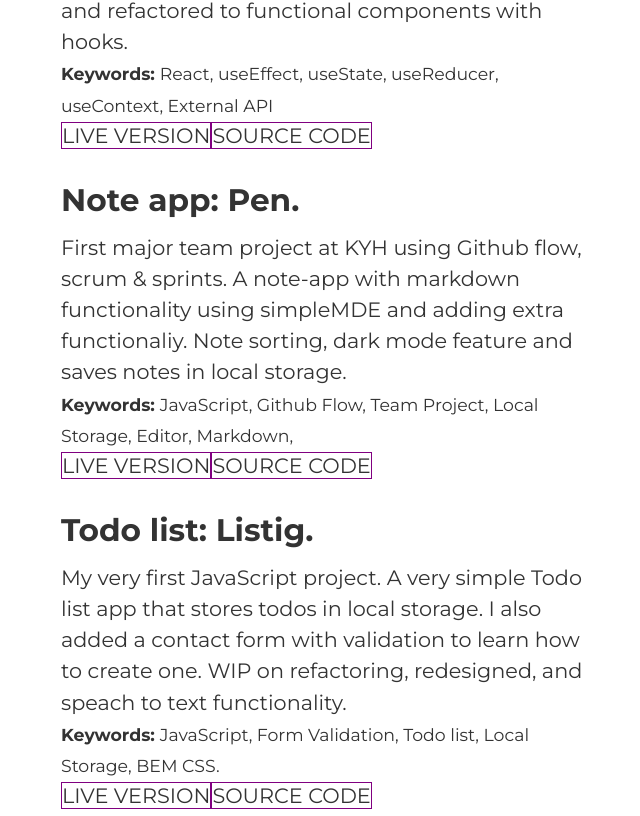
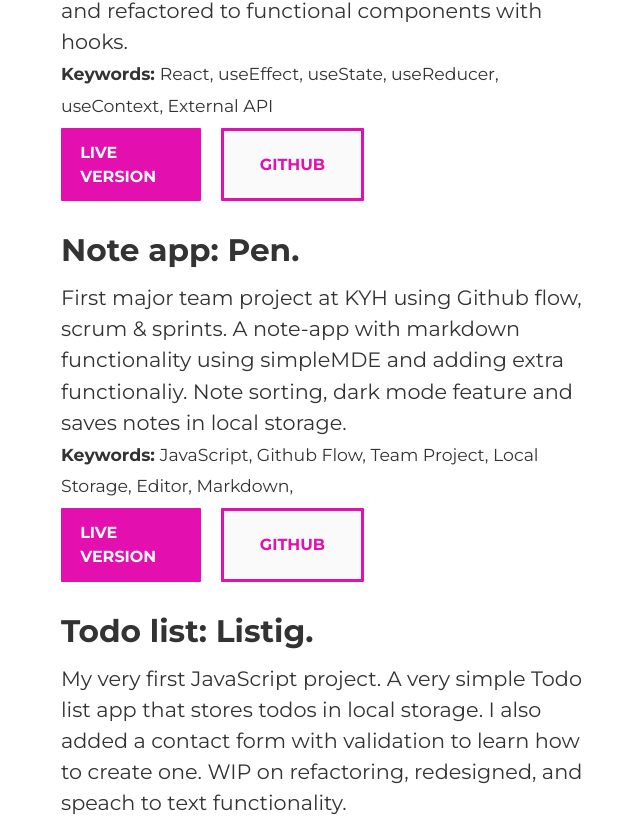
Before and after one commit to mrautenberg/portfolio, a React (Create React App) app: page /projects in a window 1280 px wide. Shown: the part 360-1176 px from the top of the page, without its empty margins (131-771 px from the left). Built offline with nearby package versions, Linux system fonts and the light colour scheme.

Commit message:
:lipstick: :sparkles:  we got some mighty fine buttons now. with no animations what so ever...

```diff
--- a/src/Home.js
+++ b/src/Home.js
@@ -32,7 +32,12 @@ const Home = () => {
         Open source is an awesome thing, and I try to have all my source code
         available on Github (currently {public_repos} public repos). Check out
         my{" "}
-        <a className="highlight" href={html_url}>
+        <a
+          className="highlight"
+          href={html_url}
+          rel="noopener noreferrer"
+          target="_blank"
+        >
           Github
         </a>{" "}
         to see all of my ongoing and finished projects.
@@ -46,8 +51,20 @@ const Home = () => {
         I'm currently looking for a place to do my LIA. If you want to get in
         touch with me in regards to that, or just want to say hi, feel free to
         write an email to{" "}
-        <span className="highlight"> mrautenberg@outlook.com</span> or contact
-        me on <span className="highlight">LinkedIn</span>.
+        <a href="mailto:mrautenberg@outlook.com" className="highlight">
+          {" "}
+          mrautenberg@outlook.com
+        </a>{" "}
+        or contact me on{" "}
+        <a
+          className="highlight"
+          href="https://www.linkedin.com/in/max-rautenberg-9ba027109/"
+          rel="noopener noreferrer"
+          target="_blank"
+        >
+          LinkedIn
+        </a>
+        .
       </p>
     </main>
   );
--- a/src/Projects.js
+++ b/src/Projects.js
@@ -14,11 +14,21 @@ const Projects = () => {
           useReducer, useContext, External API
         </small>
         <div className="buttons">
-          <a className="btn" href="/">
+          <a
+            className="btn btn-primary"
+            href="https://rautenberg-githubfinder.netlify.app/"
+            rel="noopener noreferrer"
+            target="_blank"
+          >
             LIVE VERSION
           </a>
-          <a className="btn" href="/">
-            SOURCE CODE
+          <a
+            className="btn btn-secondary"
+            href="https://github.com/mrautenberg/react-github-finder"
+            rel="noopener noreferrer"
+            target="_blank"
+          >
+            GITHUB
           </a>
         </div>
       </article>
@@ -35,11 +45,21 @@ const Projects = () => {
           Project, Local Storage, Editor, Markdown,
         </small>
         <div className="buttons">
-          <a className="btn" href="/">
+          <a
+            className="btn btn-primary"
+            href="https://penapp.netlify.app/"
+            rel="noopener noreferrer"
+            target="_blank"
+          >
             LIVE VERSION
           </a>
-          <a className="btn" href="/">
-            SOURCE CODE
+          <a
+            className="btn btn-secondary"
+            href="https://github.com/gunkarlsson/fe20tp1_pen"
+            rel="noopener noreferrer"
+            target="_blank"
+          >
+            GITHUB
           </a>
         </div>
       </article>
@@ -56,11 +76,21 @@ const Projects = () => {
           Todo list, Local Storage, BEM CSS.
         </small>
         <div className="buttons">
-          <a className="btn" href="/">
+          <a
+            className="btn btn-primary"
+            href="https://rautenberg-listig.netlify.app/"
+            rel="noopener noreferrer"
+            target="_blank"
+          >
             LIVE VERSION
           </a>
-          <a className="btn" href="/">
-            SOURCE CODE
+          <a
+            className="btn btn-secondary"
+            href="https://github.com/mrautenberg/todolist"
+            rel="noopener noreferrer"
+            target="_blank"
+          >
+            GITHUB
           </a>
         </div>
       </article>
--- a/src/index.css
+++ b/src/index.css
@@ -2,7 +2,8 @@
 
 :root {
   --clr-accent: rgb(228, 15, 175);
-  --text-clr: #333;
+  --text-clr-dark: #333;
+  --text-clr-light: #fafafa;
 }
 
 /* CSS RESET */
@@ -33,7 +34,7 @@ h2,
 p,
 a,
 small {
-  color: var(--text-clr);
+  color: var(--text-clr-dark);
 }
 
 a {
@@ -75,7 +76,7 @@ li {
 }
 
 nav a {
-  color: var(--text-clr);
+  color: var(--text-clr-dark);
   text-decoration: none;
   font-size: 1.4rem;
 }
@@ -108,8 +109,39 @@ nav a {
   margin-bottom: 0;
 }
 
+.buttons {
+  margin-top: 0.5rem;
+  max-width: 60%;
+  /* border: 3px solid orange; */
+  display: flex;
+  justify-content: space-between;
+}
+
 .btn {
-  color: var(--text-clr);
+  display: flex;
+  align-items: center;
+  justify-content: center;
+  color: var(--text-clr-dark);
   cursor: pointer;
-  border: 1px solid purple;
+  font-weight: 700;
+  padding: 0.8em 1.2em;
+  width: 180px;
+  font-size: 1rem;
+  margin-right: 20px;
+  border-radius: 1px;
 }
+
+.btn-primary {
+  background-color: var(--clr-accent);
+  color: var(--text-clr-light);
+}
+
+.btn-secondary {
+  background-color: var(--text-clr-light);
+  color: var(--clr-accent);
+  border: 3px solid var(--clr-accent);
+}
+
+main {
+  margin-bottom: 2rem;
+}
```
